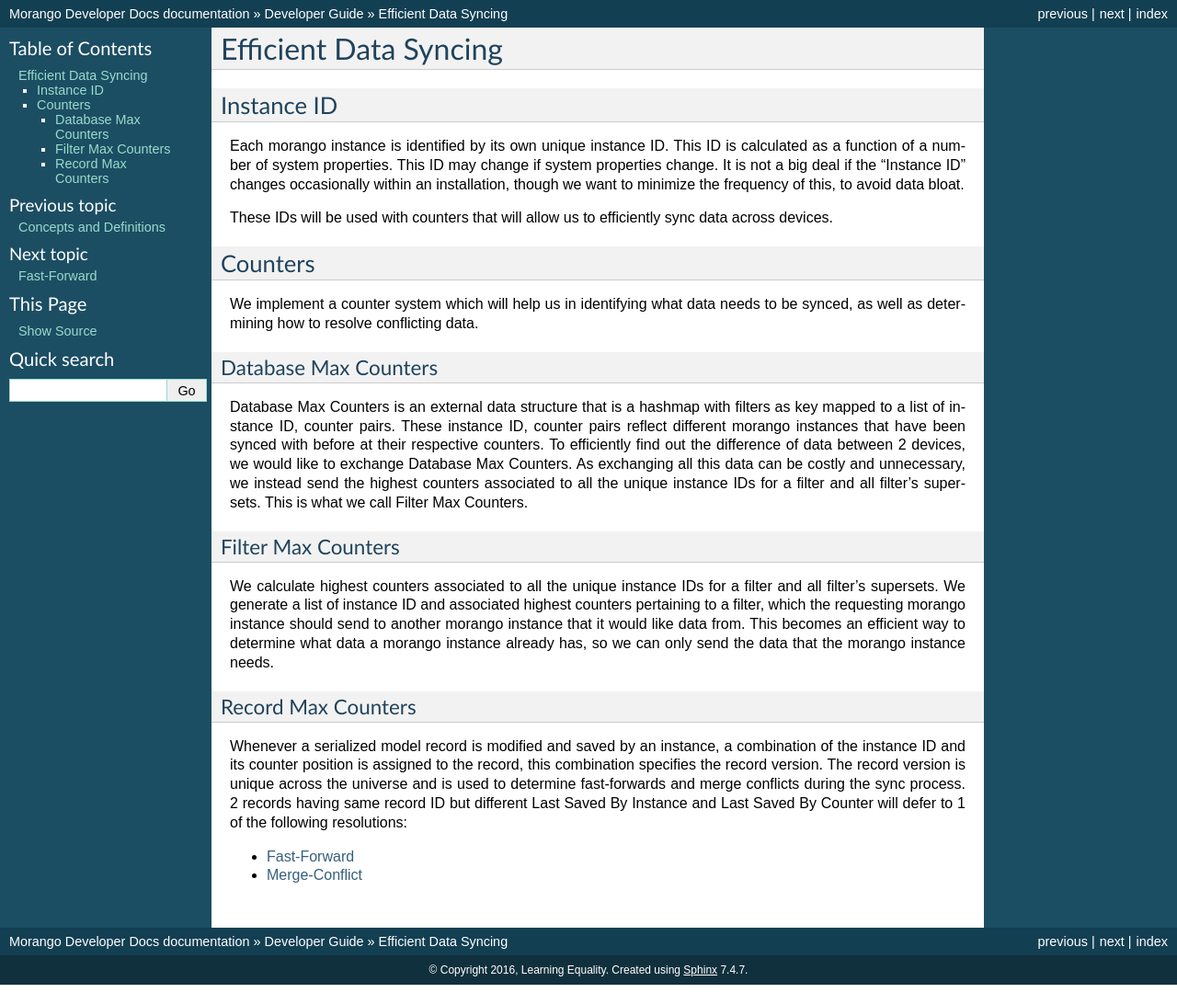
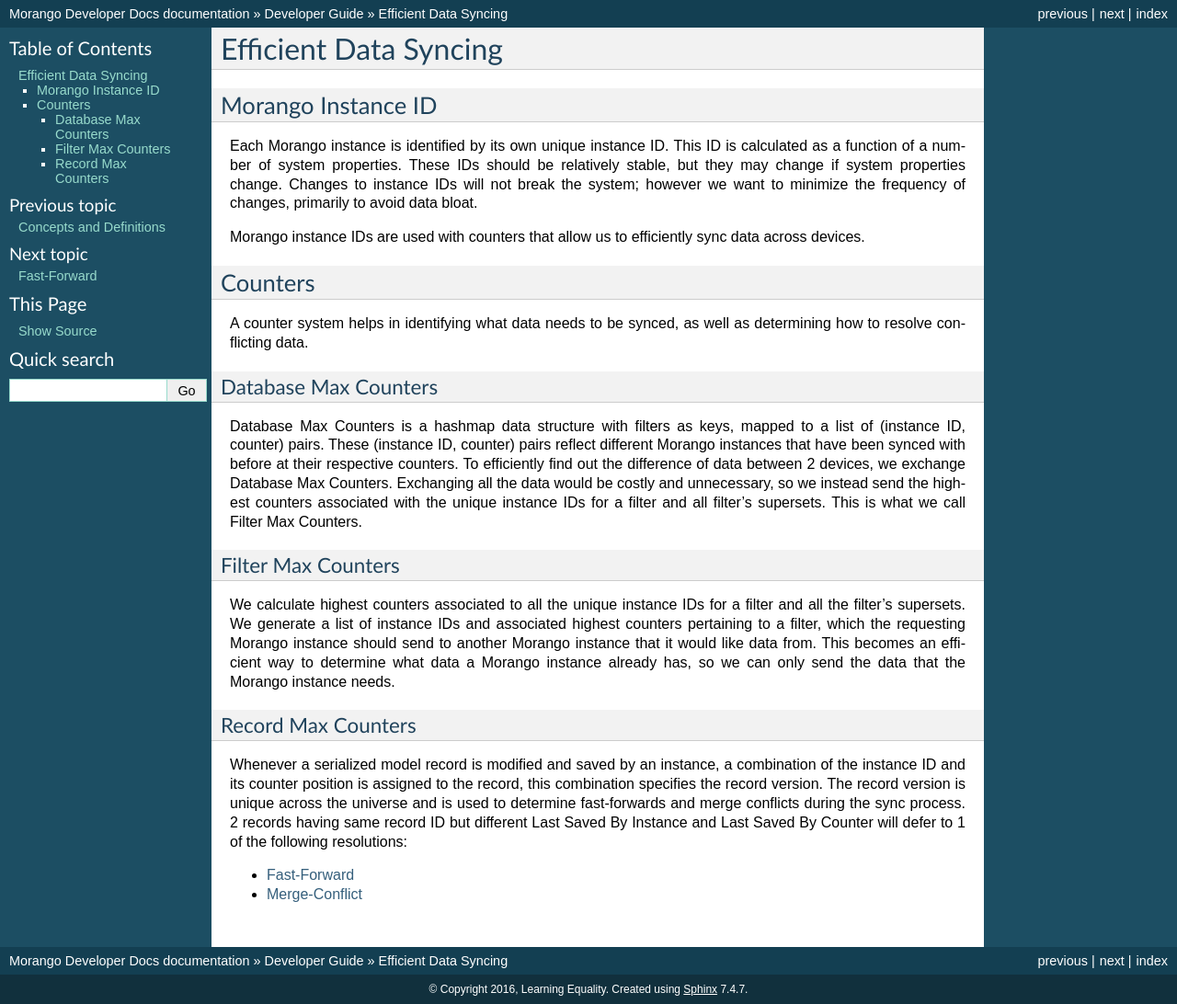
Before and after one commit to learningequality/morango, a Sphinx documentation site: the page built from docs/dev/data_syncing.rst, in a window 1280 px wide. Shown: the whole page at 92% size. Built offline with Sphinx 7.4.7, drawn with Linux system fonts in a browser that asks for light colours; before the commit the page ends 1071 px from its top, so only the background shows below that.

Commit message:
more phrasing tweaks

```diff
--- a/docs/dev/data_syncing.rst
+++ b/docs/dev/data_syncing.rst
@@ -2,42 +2,42 @@
 ======================
 
 
-Instance ID
------------
-Each morango instance is identified by its own unique instance ID. This ID is
-calculated as a function of a number of system properties. This ID may change if
-system properties change. It is not a big deal if the “Instance ID” changes
-occasionally within an installation, though we want to minimize the frequency of
-this, to avoid data bloat.
+Morango Instance ID
+-------------------
+Each Morango instance is identified by its own unique instance ID. This ID is
+calculated as a function of a number of system properties. These IDs should be
+relatively stable, but they may change if system properties change. Changes to
+instance IDs will not break the system; however we want to minimize the frequency of
+changes, primarily to avoid data bloat.
 
-These IDs will be used with counters that will allow us to efficiently sync data
+Morango instance IDs are used with counters that allow us to efficiently sync data
 across devices.
 
 Counters
 --------
-We implement a counter system which will help us in identifying what data needs
+A counter system helps in identifying what data needs
 to be synced, as well as determining how to resolve conflicting data.
 
 
 Database Max Counters
 ~~~~~~~~~~~~~~~~~~~~~
-Database Max Counters is an external data structure that is a hashmap with
-filters as key mapped to a list of instance ID, counter pairs. These instance
-ID, counter pairs reflect different morango instances that have been synced
+Database Max Counters is a hashmap data structure with
+filters as keys, mapped to a list of (instance ID, counter) pairs. These (instance
+ID, counter) pairs reflect different Morango instances that have been synced
 with before at their respective counters. To efficiently find out the difference
-of data between 2 devices, we would like to exchange Database Max Counters. As
-exchanging all this data can be costly and unnecessary, we instead send the
-highest counters associated to all the unique instance IDs for a filter and all
+of data between 2 devices, we exchange Database Max Counters.
+Exchanging all the data would be costly and unnecessary, so we instead send the
+highest counters associated with the unique instance IDs for a filter and all
 filter’s supersets. This is what we call Filter Max Counters.
 
 Filter Max Counters
 ~~~~~~~~~~~~~~~~~~~
 We calculate highest counters associated to all the unique instance IDs for a
-filter and all filter’s supersets. We generate a list of instance ID and
-associated highest counters pertaining to a filter, which the requesting morango
-instance should send to another morango instance that it would like data from.
-This becomes an efficient way to determine what data a morango instance already
-has, so we can only send the data that the morango instance needs.
+filter and all the filter’s supersets. We generate a list of instance IDs and
+associated highest counters pertaining to a filter, which the requesting Morango
+instance should send to another Morango instance that it would like data from.
+This becomes an efficient way to determine what data a Morango instance already
+has, so we can only send the data that the Morango instance needs.
 
 Record Max Counters
 ~~~~~~~~~~~~~~~~~~~
```
